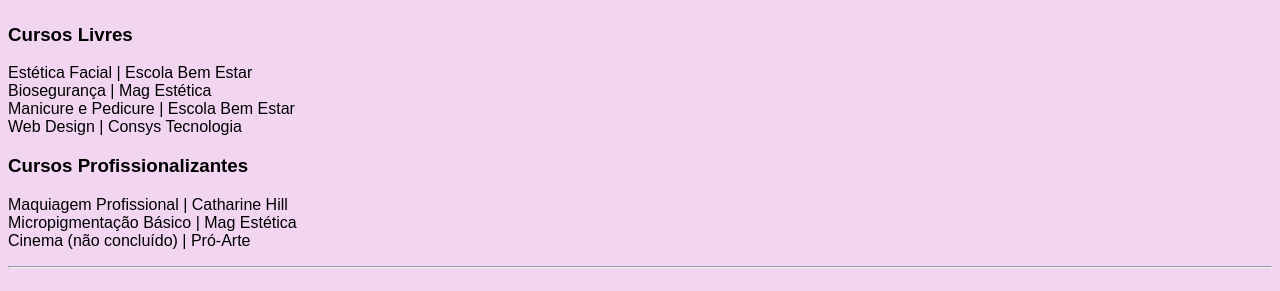
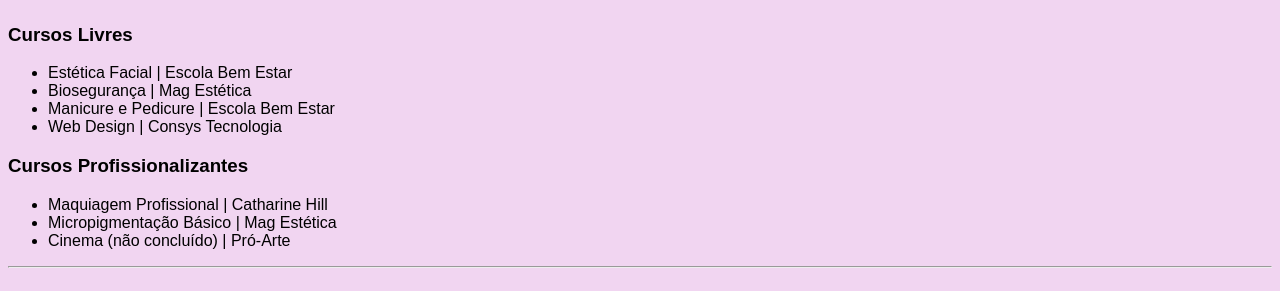
Before and after one commit to brunagranado/projetocurriculo, a plain HTML site: page index.html in a window 1280 px wide. Shown: the part 384-675 px from the top of the page. Drawn offline with Linux system fonts and the light colour scheme.

Commit message:
adicionado listas

```diff
--- a/index.html
+++ b/index.html
@@ -41,17 +41,19 @@
         <p>Crescer profissionalmente, busco sempre aprender coisas novas e me aperfeiçoar nas áreas que já tenho conhecimento.</p>
         <hr>
         <h2 style="color: #4E0C4F; font-size: 200%;">Formações:</h2>
-        <p><h3>Cursos Livres</h3>
-        Estética Facial | Escola Bem Estar <br>
-        Biosegurança | Mag Estética <br>
-        Manicure e Pedicure | Escola Bem Estar <br>
-        Web Design | Consys Tecnologia
-        </p>
-        <p><h3>Cursos Profissionalizantes</h3>
-        Maquiagem Profissional | Catharine Hill <br>
-        Micropigmentação Básico | Mag Estética <br>
-        Cinema (não concluído) | Pró-Arte
-        </p>
+        <p><h3>Cursos Livres</h3></p>
+        <ul>
+        <li>Estética Facial | Escola Bem Estar</li>
+        <li>Biosegurança | Mag Estética </li>
+        <li>Manicure e Pedicure | Escola Bem Estar </li>
+        <li>Web Design | Consys Tecnologia</li>
+    </ul>
+        <p><h3>Cursos Profissionalizantes</h3></p>
+        <ul>
+        <li>Maquiagem Profissional | Catharine Hill</li>
+        <li>Micropigmentação Básico | Mag Estética</li>
+        <li>Cinema (não concluído) | Pró-Arte</li>
+    </ul>
         <hr>
 
         <h2 style="color: #4E0C4F; font-size: 200%;">Experiência:</h2>
@@ -61,7 +63,7 @@
             <h3>Criação de Conteúdo para web | 2015 - atual</h3> Maquiagens sociais e artísticas, resenhas, tutoriais, dicas, curadoria de beleza, curadoria de livros, leitura crítica, ferramentas de streaming, edição de vídeos e imagens, social media.
         </p>
         <p><h3>Recepcionista | 05/2012 - 11/2012</h3>
-            atendimento via telefone, agendamentos, pagamentos de contas, moldes de gesso. <br> RPG Raio-x e Moldes Odontológicos.
+            Atendimento via telefone, agendamentos, pagamentos de contas, moldes de gesso. <br> RPG Raio-x e Moldes Odontológicos.
         </p>
         <p><h3>Outros</h3>
             Fora as experiências mencionadas, tive trabalhos temporários em outros salões de beleza e uma loja própria de cosméticos, lidando sempre com atendimento ao cliente e vendas de produtos.<br> Ademais da área de beleza também fiz trabalhos como <b>Pet Sitter</b> e <b>Cuidadora do Lar,</b> aos quais envolveram administração de tarefas e seguir agendas de muita responsabilidade.
```
